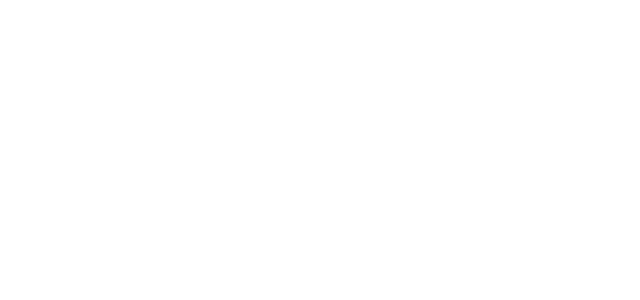
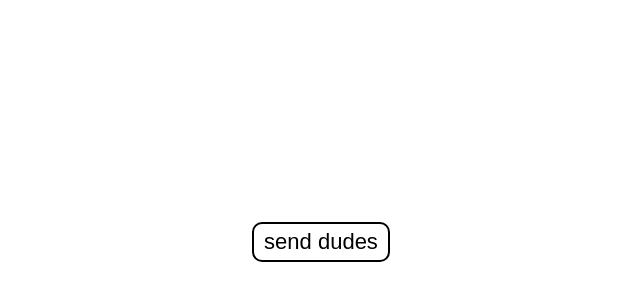
Before and after one commit to akopton/akopton_react-components, a React (Create React App) app: page / in a window 1280 px wide. Shown: the part 158-458 px from the top of the page, without its empty margins (319-959 px from the left). Built offline with nearby package versions, Linux system fonts and the light colour scheme; the HTML template or start-up script is replaced by a standard one.

Commit message:
button component added

```diff
--- /dev/null
+++ b/babel.config.json
@@ -0,0 +1,18 @@
+{
+    "presets": [
+     [
+      "@babel/env",
+       {
+        "targets": {
+        "edge": "17",
+        "firefox": "60",
+        "chrome": "67",
+        "safari": "11.1"
+         },
+      "useBuiltIns": "usage",
+      "corejs": "3.6.5"
+       }
+   ],
+      "@babel/preset-react"
+   ]
+}
--- a/src/App.tsx
+++ b/src/App.tsx
@@ -1,11 +1,32 @@
-import React from 'react';
-import './App.css';
+import React from "react"
+import "./App.css"
+import { Button } from "./lib"
 
 function App() {
+  const handleClick = () => {
+    console.log("elo")
+  }
   return (
-    <div className="App">
+    <div
+      style={{
+        height: "100vh",
+        width: "100vw",
+        display: "flex",
+        alignItems: "center",
+        justifyContent:
+          "center",
+      }}
+    >
+      <Button
+        id='btn1'
+        label='send dudes'
+        type='button'
+        handleClick={
+          handleClick
+        }
+      />
     </div>
-  );
+  )
 }
 
-export default App;
+export default App
--- /dev/null
+++ b/src/lib/components/Button/Button.css
@@ -0,0 +1,19 @@
+.btn {
+  padding: 5px 10px;
+  font-size: 22px;
+  background: none;
+  border: 2px solid black;
+  border-radius: 10px;
+  transition: 0.2s ease;
+  cursor: pointer;
+}
+.btn:hover {
+  border-radius: 16px;
+  transition: 0.2s ease;
+}
+.btn--submit {
+  border-color: #4fa300;
+}
+.btn--delete {
+  border-color: #c70000;
+}/*# sourceMappingURL=Button.css.map */
--- /dev/null
+++ b/src/lib/components/Button/Button.scss
@@ -0,0 +1,25 @@
+$green: #4fa300;
+$red: #c70000;
+
+.btn {
+    padding: 5px 10px;
+    font-size: 22px;
+    background: none;
+    border: 2px solid black;
+    border-radius: 10px;
+    transition: .2s ease;
+    cursor: pointer;
+
+    &:hover {
+        border-radius: 16px;
+        transition: .2s ease;
+    }
+
+    &--submit {
+        border-color: $green;
+    }
+
+    &--delete {
+        border-color: $red;
+    }
+}
--- /dev/null
+++ b/src/lib/components/Button/Button.tsx
@@ -0,0 +1,28 @@
+import React from "react"
+import "./Button.css"
+import { ButtonProps } from "../../types/ButtonProps"
+
+const Button = ({
+  id,
+  style,
+  type,
+  name,
+  label,
+  handleClick,
+  cssStyles,
+}: ButtonProps) => {
+  return (
+    <button
+      id={id}
+      className={`btn btn--${style}`}
+      name={name}
+      type={type}
+      onClick={handleClick}
+      style={cssStyles}
+    >
+      {label}
+    </button>
+  )
+}
+
+export default Button
--- /dev/null
+++ b/src/lib/components/Input/Input.tsx
@@ -0,0 +1,6 @@
+import React from "react"
+
+const Input = () => {
+  return <div></div>
+}
+export default Input
--- a/src/lib/index.tsx
+++ b/src/lib/index.tsx
@@ -0,0 +1,2 @@
+import Button from "./components/Button/Button"
+export { Button }
--- /dev/null
+++ b/src/lib/types/ButtonProps.ts
@@ -0,0 +1,13 @@
+export type ButtonProps = {
+  id?: string
+  style?: string
+  type:
+    | "button"
+    | "submit"
+    | "reset"
+    | undefined
+  name?: string
+  label: string
+  handleClick: () => void
+  cssStyles?: {}
+}
```
Also changed, not shown: package.json (+18 -2 lines), src/index.css (line endings or trailing spaces), 2 other files (tests, documents, lock files or other folders).
